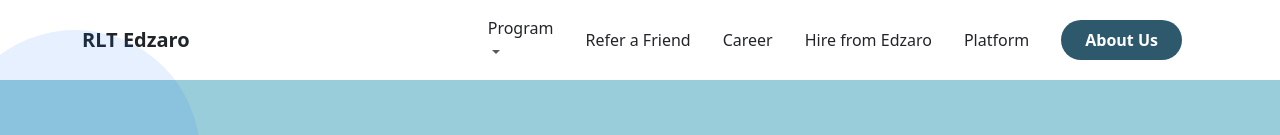
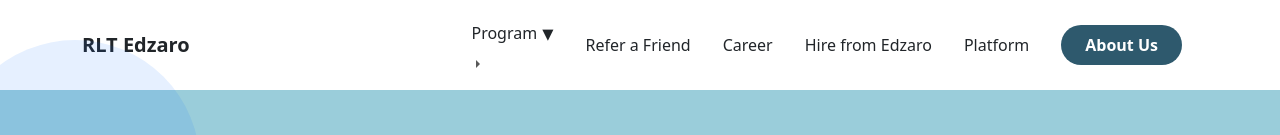
Before and after one commit to rltsolution2025/backend-edzaro, a React (Create React App) app: page /about-us in a window 1280 px wide. Shown: the top 135 px of the page. Built offline with nearby package versions, Linux system fonts and the light colour scheme.

Commit message:
Backend module created

```diff
--- a/src/components/Footer.jsx
+++ b/src/components/Footer.jsx
@@ -8,19 +8,19 @@ const Footer = () => {
       <Container>
         <Row>
           <Col md={4}>
-            <h5>Edzaro Training</h5>
+            <h5>RLT Edzaro</h5>
             <p className="mb-0">Empowering future software developers with hands-on training.</p>
-            <p className="mt-3">
-              <strong>Address:</strong><br />
-              Edzaro HQ, 123 Tech Street, Silicon Valley, CA 94043<br />
-              Phone: (123) 456-7890 | Email: info@edzaro.com
-            </p>
+           <p className="mt-3">
+  <strong>Address:</strong><br />
+  2, 1st St, Corporation Colony, Rangarajapuram, Kodambakkam, Chennai, Tamil Nadu 600024<br />
+  Phone: +91 89255 00513 | Email: info@edzaro.com
+</p>
           </Col>
           <Col md={4}>
             <h5>Quick Links</h5>
             <ul className="list-unstyled">
               <li><Link to="/courses" className="text-light text-decoration-none">Courses</Link></li>
-              <li><Link to="/inside-program" className="text-light text-decoration-none">Inside the Program</Link></li>
+              <li><Link to="/inside-program/AI-Developer" className="text-light text-decoration-none">Program</Link></li>
               <li><Link to="/career" className="text-light text-decoration-none">Career</Link></li>
               <li><Link to="/about-us" className="text-light text-decoration-none">About Us</Link></li>
             </ul>
@@ -28,12 +28,12 @@ const Footer = () => {
           <Col md={4}>
             <h5>Follow Us</h5>
             <div>
-              <a href="#" className="text-light me-3"><i className="bi bi-facebook fs-4"></i></a>
-              <a href="#" className="text-light me-3"><i className="bi bi-twitter fs-4"></i></a>
-              <a href="#" className="text-light me-3"><i className="bi bi-linkedin fs-4"></i></a>
-              <a href="#" className="text-light"><i className="bi bi-instagram fs-4"></i></a>
+              <a href="https://www.facebook.com/rltedzaro/" className="text-light me-3"><i className="bi bi-facebook fs-4"></i></a>
+              <a href="https://www.youtube.com/@RLTEdzaro" className="text-light me-3"><i className="bi bi-youtube fs-4"></i></a>
+              <a href="https://www.linkedin.com/company/rlt-edzaro/" className="text-light me-3"><i className="bi bi-linkedin fs-4"></i></a>
+              <a href="https://www.instagram.com/rlt_edzaro" className="text-light"><i className="bi bi-instagram fs-4"></i></a>
             </div>
-            <p className="mt-3 mb-0">&copy; 2023 Edzaro Training. All rights reserved.</p>
+            <p className="mt-3 mb-0">&copy; 2023 RLT Edzaro. All rights reserved.</p>
           </Col>
         </Row>
       </Container>
--- /dev/null
+++ b/src/components/Navbar.css
@@ -0,0 +1,3 @@
+.no-caret .dropdown-toggle::after {
+  display: none !important;
+}
--- a/src/components/Navbar.jsx
+++ b/src/components/Navbar.jsx
@@ -5,10 +5,7 @@ import { motion } from "framer-motion";
 
 const Navbar = () => {
   return (
-<BSNavbar
-  expand="lg"
-  className="theme-navbar shadow-sm"
->
+<BSNavbar expand="lg" className="theme-navbar shadow-sm">
   <Container>
     {/* Brand */}
     <BSNavbar.Brand as={Link} to="/" className="fw-bold text-dark">
@@ -22,12 +19,21 @@ const Navbar = () => {
         {/* Program Dropdown */}
  <NavDropdown
   title={
-            <motion.div whileHover={{ scale: 1.05 }} transition={{ duration: 0.2 }} className="text-dark">
+    <motion.div
+      whileHover={{ scale: 1.05 }}
+      transition={{ duration: 0.2 }}
+      className="d-flex align-items-center text-dark"
+      style={{ gap: '5px' }} // space between text and arrow
+    >
       Program
+      <span style={{ fontSize: '1.4em' }}>&#9662;</span> {/* ▼ symbol */}
     </motion.div>
   }
   id="inside-program-dropdown"
-          className="mx-2 text-dark"
+  className="mx-2"
+  drop="end"
+  renderMenuOnMount={true}
+ // remove default caret
 >
   <NavDropdown.Item as={Link} to="/inside-program/ai-developer">
     AI Developer
@@ -37,7 +43,6 @@ const Navbar = () => {
   </NavDropdown.Item>
 </NavDropdown>
 
-        {/* Other Links */}
         {[
           { to: "/refer-friend", label: "Refer a Friend" },
           { to: "/career", label: "Career" },
@@ -57,7 +62,7 @@ const Navbar = () => {
             whileHover={{ scale: 1.05 }}
             transition={{ duration: 0.2 }}
             className="text-white px-4 py-2 rounded-pill fw-semibold"
-    style={{ backgroundColor: '#2e596dff' }} // Customize your color here
+            style={{ backgroundColor: '#2e596dff' }}
           >
             About Us
           </motion.div>
@@ -67,14 +72,12 @@ const Navbar = () => {
     </BSNavbar.Collapse>
   </Container>
 
-  {/* CSS */}
   <style>{`
     .theme-navbar {
-      background-color: #ffffffff; /* matching your theme */
+      background-color: #ffffffff;
     }
   `}</style>
 </BSNavbar>
-
 
   );
 };
```
Also changed, not shown: src/Backend/package.json (added, +18 -0 lines), 1 other file (tests, documents, lock files or other folders). Lines whose indentation alone changed are shown as unchanged.
